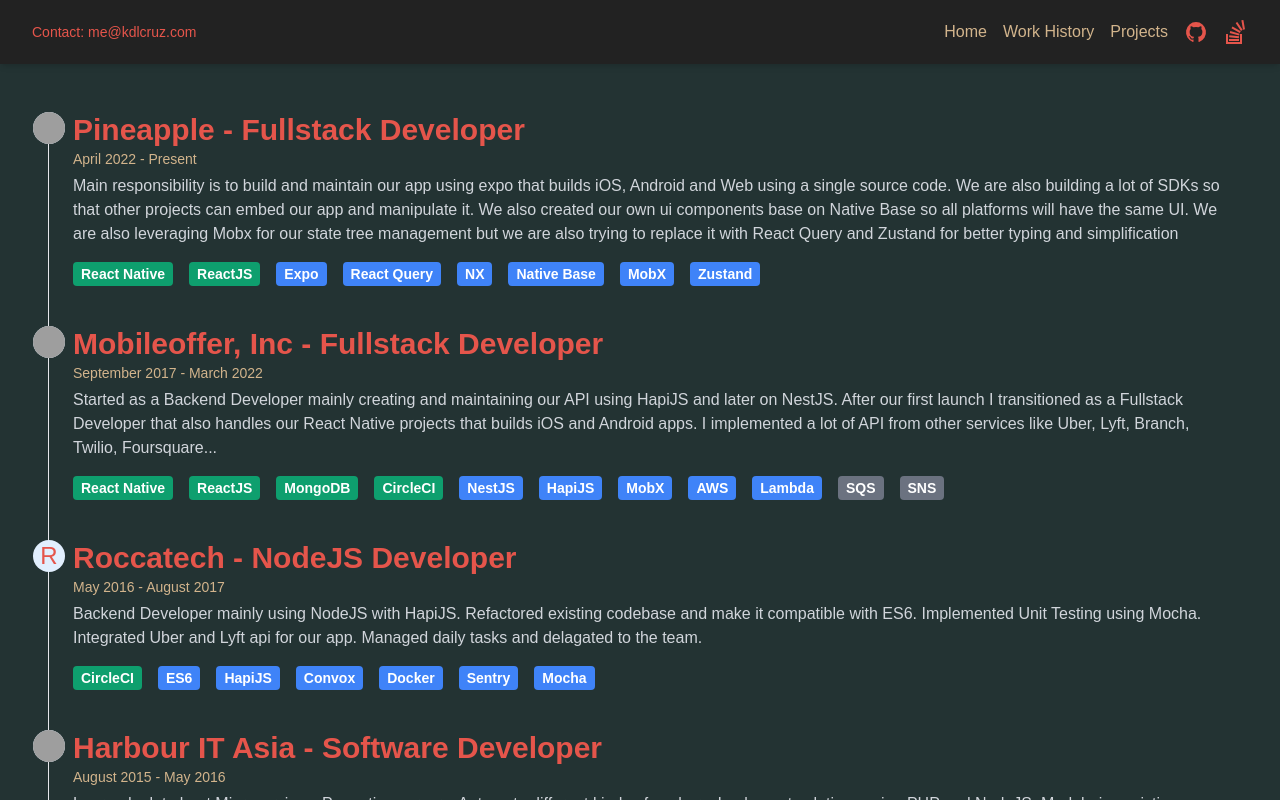
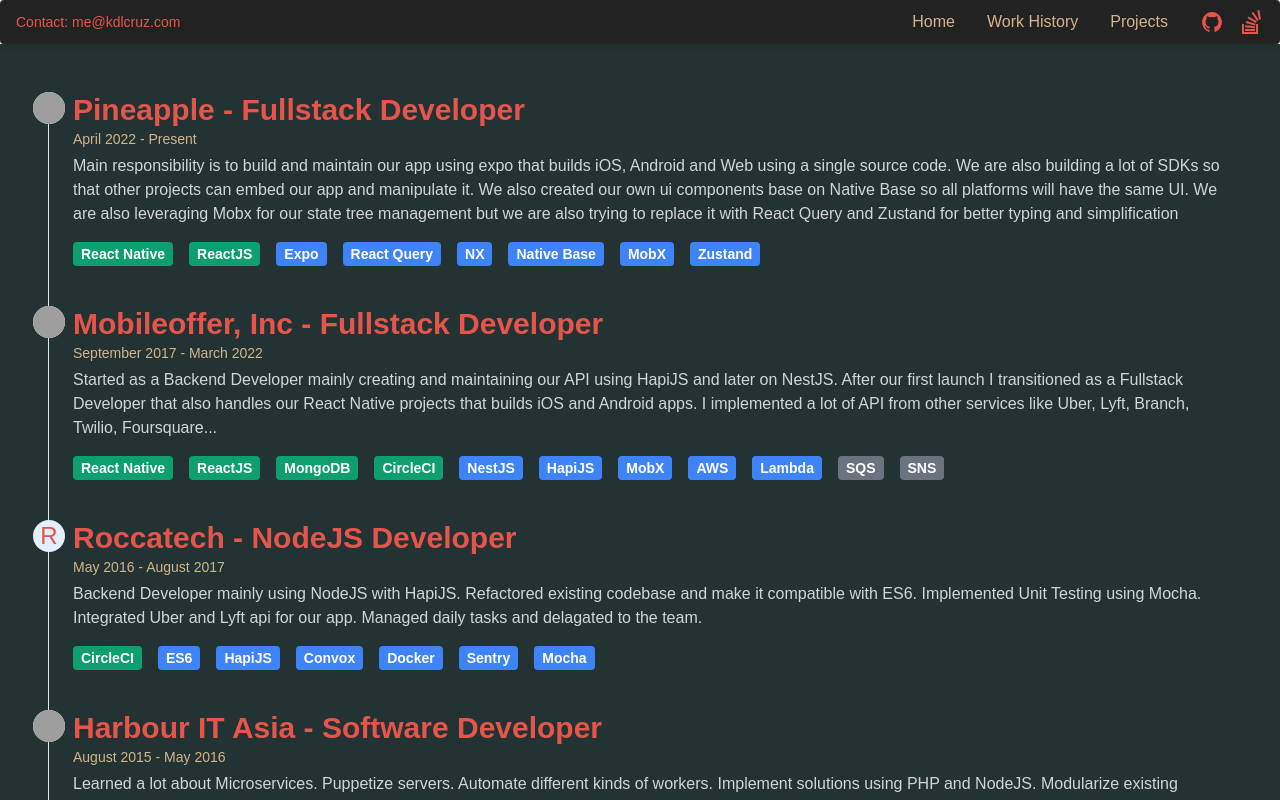
Before and after one commit to kdlcruz/kdlcruz.com, a Next.js app: page /work-history in a window 1280 px wide. Shown: the top 800 px of the page. Built offline with nearby package versions, Linux system fonts and the light colour scheme; grey boxes are pictures that could not be loaded.

Commit message:
feat: usage of flowbite navbar

```diff
--- a/app/page.tsx
+++ b/app/page.tsx
@@ -36,8 +36,7 @@
               "Tools are used for solved problems!",
               "Some of my tools",
               "Server Side: NodeJS, NextJS, PHP, HapiJS, Laravel...",
-              "Client Side: Typescript, ReactJS, React Native, ReactQuery...",
-              'Check "My tools" for complete lists.',
+              "Client Side: Typescript, ReactJS, React Native, ReactQuery..."
             ]}
             typeSpeed={50}
             backSpeed={60}
--- a/app/projects/page.tsx
+++ b/app/projects/page.tsx
@@ -4,6 +4,13 @@
 import { Card, CustomFlowbiteTheme } from "flowbite-react";
 import { ToolChip } from "@/components/ToolChip";
 import { AndroidIcon, AppleIcon, GithubIcon, NpmIcon, WebIcon } from "@/components/Icons";
+import { Metadata } from "next";
+
+export const metadata: Metadata = {
+  title: "kdlcruz projects",
+  description:
+    "Tools are used for solved problems",
+};
 
 const projects: Project[] = projectsJson as Project[];
 
@@ -36,7 +43,7 @@
 
 export default function ProjectsPage() {
   return (
-    <div className="bg-outer-space-900 text-center text-white pt-16">
+    <div className="bg-outer-space-900 text-center text-white">
       <div className="grid grid-cols-1 sm:grid-cols-3 gap-4 p-4 w-full h-full">
         {projects.map((project) => (
           <div key={project.name} className="col-span-1">
@@ -59,7 +66,7 @@
                 {project.links.map((link) => (
                   <a
                     key={project.name + link.linkType}
-                    href="https://stackoverflow.com/users/2148468/kdlcruz"
+                    href={link.link}
                     target="_blank"
                     className="button text-tan-500 hover:text-white"
                   >
--- a/app/work-history/page.tsx
+++ b/app/work-history/page.tsx
@@ -13,6 +13,13 @@
   TimelineTime,
   TimelineTitle,
 } from "flowbite-react";
+import { Metadata } from "next";
+
+export const metadata: Metadata = {
+  title: "kdlcruz career",
+  description:
+    "Working with awesome people and building cool things!",
+};
 
 const workHistory: WorkHistory[] = workHistoryJson as WorkHistory[];
 
@@ -49,7 +56,7 @@
 
 export default function WorkHistoryPage() {
   return (
-    <div className="bg-outer-space-900 pt-16">
+    <div className="bg-outer-space-900">
       <div className="flex flex-col space-y-4 p-12">
         <Timeline>
           {workHistory?.map((detail) => (
--- a/components/NavBar/index.tsx
+++ b/components/NavBar/index.tsx
@@ -1,67 +1,88 @@
-"use client";
-
-import { useState } from "react";
 import Link from "next/link";
+import {
+  CustomFlowbiteTheme,
+  Navbar,
+  NavbarBrand,
+  NavbarCollapse,
+  NavbarLink,
+  NavbarToggle,
+} from "flowbite-react";
 import { GithubIcon, StackOverflowIcon } from "../Icons";
 
 const pages = ["Home", "Work History", "Projects"];
 
-const MenuIcon = () => {
-  return (
-    <svg
-      xmlns="http://www.w3.org/2000/svg"
-      fill="none"
-      viewBox="0 0 24 24"
-      strokeWidth="1.5"
-      stroke="currentColor"
-      className="w-6 h-6 fill-tan-500"
-    >
-      <path
-        strokeLinecap="round"
-        strokeLinejoin="round"
-        d="M3.75 6.75h16.5M3.75 12h16.5m-16.5 5.25h16.5"
-      />
-    </svg>
-  );
+const customTheme: CustomFlowbiteTheme["navbar"] = {
+  root: {
+    base: "bg-darkgray-700 px-2 py-2.5 sm:px-4 shadow-md z-10",
+    rounded: {
+      on: "rounded",
+      off: "",
+    },
+    bordered: {
+      on: "border",
+      off: "",
+    },
+    inner: {
+      base: "mx-auto flex flex-wrap items-center justify-between",
+      fluid: {
+        on: "",
+        off: "container",
+      },
+    },
+  },
+  brand: {
+    base: "flex items-center",
+  },
+  collapse: {
+    base: "w-full md:block md:w-auto",
+    list: "mt-4 flex flex-col md:mt-0 md:flex-row md:space-x-8 md:text-sm md:font-medium",
+    hidden: {
+      on: "hidden",
+      off: "",
+    },
+  },
+  link: {
+    base: "block py-2 pl-3 pr-4 md:p-0",
+    active: {
+      on: "text-tan-500 text-base font-medium",
+      off: "text-tan-500 text-base font-medium",
+    },
+    disabled: {
+      on: "text-gray-400 hover:cursor-not-allowed dark:text-gray-600",
+      off: "",
+    },
+  },
+  toggle: {
+    base: "inline-flex items-center rounded-lg p-2 text-sm fill-tan-500 md:hidden",
+    icon: "h-6 w-6 shrink-0 fill-tan-500",
+  },
 };
 
-export default function Navbar() {
-  const [isMenuOpen, setIsMenuOpen] = useState(false);
-
+export default function NavBar() {
   return (
-    <nav className="fixed top-0 left-0 w-full bg-darkgray-700 text-white shadow-md z-10">
-      <div className="max-w-7xl mx-auto px-4 sm:px-6 lg:px-8">
-        <div className="flex items-center justify-between h-16">
-          <a
+    <Navbar fluid rounded theme={customTheme}>
+      <NavbarBrand
+        as={Link}
         href="mailto:me@kdlcruz.com?subject=Hi Kevin, I'd like to hire you"
         target="_blank"
-            className="hidden md:block text-sm text-primary-500 hover:underline keychainify-checked"
       >
+        <span className="text-primary-500 text-sm">
           Contact: me@kdlcruz.com
-          </a>
-
-          <div className="flex md:hidden">
-            <a
-              href="mailto:me@kdlcruz.com?subject=Hi Kevin, I'd like to hire you"
-              target="_blank"
-              className="text-sm text-primary-500 hover:underline keychainify-checked"
+        </span>
+      </NavbarBrand>
+      <NavbarToggle />
+      <NavbarCollapse>
+        {pages.map((page) => (
+          <NavbarLink
+            key={`nav-${page}`}
+            as={Link}
+            href={page.toLowerCase().replace(" ", "-").replace("home", "/")}
           >
-              Contact: me@kdlcruz.com
-            </a>
-          </div>
-
-          <div className="hidden md:flex space-x-4">
-            {pages.map((page) => (
-              <Link
-                prefetch
-                key={`web-${page}`}
-                href={page.toLowerCase().replace(" ", "-").replace("home", "/")}
-                className="text-tan-500 hover:text-white"
-              >
-                {" "}
             {page}
-              </Link>
+          </NavbarLink>
         ))}
+        <NavbarLink>
+          <div className="flex space-x-4">
             <a
               href="https://github.com/kdlcruz"
               target="_blank"
@@ -77,51 +98,8 @@
               <StackOverflowIcon />
             </a>
           </div>
-
-          <div className="-mr-2 flex md:hidden">
-            <button
-              onClick={() => setIsMenuOpen(!isMenuOpen)}
-              className="inline-flex items-center justify-center p-2 rounded-md text-primary-500 hover:text-white hover:bg-gray-700"
-            >
-              <MenuIcon />
-            </button>
-          </div>
-        </div>
-      </div>
-
-      {/* Mobile Menu */}
-      {isMenuOpen && (
-        <div className="md:hidden">
-          <div className="px-2 pt-2 pb-3 space-y-1 sm:px-3">
-            {pages.map((page) => (
-              <Link
-                prefetch
-                key={`mobile-${page}`}
-                href={page.toLowerCase().replace(" ", "-").replace("home", "/")}
-                className="block px-3 py-2 rounded-md text-base font-medium text-tan-500 hover:text-white hover:bg-gray-700"
-              >
-                {page}
-              </Link>
-            ))}
-            <div className="flex space-x-4 px-3 py-2">
-              <a
-                href="https://github.com/kdlcruz"
-                target="_blank"
-                className="button hover:text-white"
-              >
-                <GithubIcon />
-              </a>
-              <a
-                href="https://stackoverflow.com/users/2148468/kdlcruz"
-                target="_blank"
-                className="button hover:text-white"
-              >
-                <StackOverflowIcon />
-              </a>
-            </div>
-          </div>
-        </div>
-      )}
-    </nav>
+        </NavbarLink>
+      </NavbarCollapse>
+    </Navbar>
   );
 }
--- a/data/projects.json
+++ b/data/projects.json
@@ -1,7 +1,7 @@
 [
   {
     "name": "kdlcruz.com",
-    "description": "A public github project that showcase NextJS and Vercel",
+    "description": "A public github project that showcase NextJS and Vercel skills",
     "cover": "https://utfs.io/a/nv7bbljpkp/QaGLtu0B49L8oXBMHLEpdV9ZfakY4QuULWiqEjhHAMvgFRw3",
     "techs": [
       {
@@ -19,8 +19,8 @@
     ],
     "links": [
       {
-        "link": "https://www.kdlcruz.com",
-        "linkType": "web"
+        "link": "https://github.com/kdlcruz/kdlcruz.com",
+        "linkType": "github"
       }
     ]
   },
```
Lines whose indentation alone changed are shown as unchanged.
